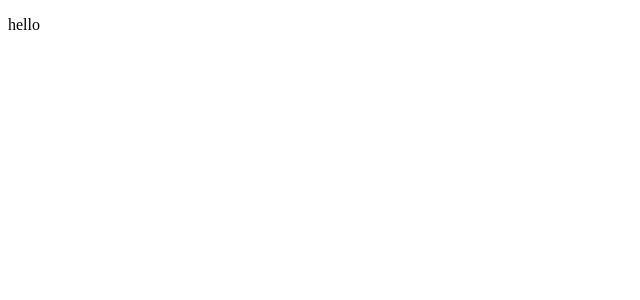
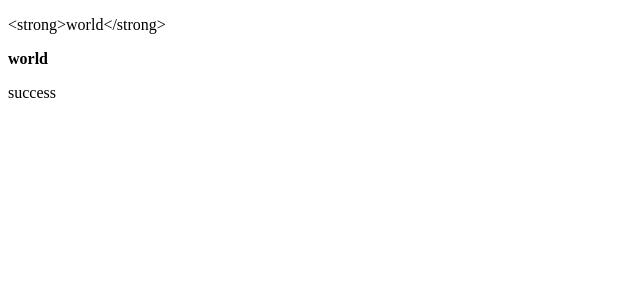
Before and after one commit to mazeyqian/multipage-template, a Vue app: page / in a window 1280 px wide. Shown: the top 300 px of the page, without its empty margins (0-640 px from the left). Built offline with nearby package versions, Linux system fonts and the light colour scheme.

Commit message:
数据绑定，渲染，运算 不能直接new Vue ESLint会报错。

```diff
--- a/index.html
+++ b/index.html
@@ -2,12 +2,10 @@
 <html>
   <head>
     <meta charset="utf-8">
-    <title>vue-hello</title>
+    <title>vue-demo2</title>
   </head>
   <body>
     <div id="app">
-      <my-header></my-header>
-      hello
     </div>
     <!-- built files will be auto injected -->
   </body>
--- a/src/App.vue
+++ b/src/App.vue
@@ -1,23 +1,25 @@
 <template>
-  <div id="app">
-    <img src="./assets/logo.png">
-    <router-view/>
+  <div>
+    <p v-text="hello"></p>
+    <p v-html="hello"></p>
+    {{ status ? 'success' : 'false' }}
   </div>
 </template>
 
 <script>
 export default {
-  name: 'app'
+  data () {
+    return {
+      hello: '<strong>world</strong>',
+      num: 1,
+      status: true
+    }
+  }
 }
 </script>
 
 <style>
-#app {
-  font-family: 'Avenir', Helvetica, Arial, sans-serif;
-  -webkit-font-smoothing: antialiased;
-  -moz-osx-font-smoothing: grayscale;
-  text-align: center;
-  color: #2c3e50;
-  margin-top: 60px;
+html {
+  height:100%;
 }
 </style>
--- a/src/main.js
+++ b/src/main.js
@@ -1,35 +1,14 @@
 // The Vue build version to load with the `import` command
 // (runtime-only or standalone) has been set in webpack.base.conf with an alias.
 import Vue from 'vue'
-
-var myHeaderChild = {
-  template: '<p>i am my header child </p>'
-}
-
-var myHeader = {
-  template: '<p v-html="test" v-on:keydown.enter=""><component :is=""></component>this {{}} is my header</p><keep-alive><router-view></router-view></keep-alive>',
-  components: {
-    'my-header-child': myHeaderChild
-  },
-  data: function () {
-    return {
-      f: 1,
-      d: 2
-    }
-  }
-}
-/* eslint-disable no-new */
-var root = new Vue({
+import App from './App'
+let mazey = new Vue({
   el: '#app',
-  data: {
-    word: 'hello world2'
-  },
-  components: {
-    'my-header': myHeader
+  render: function (h) {
+    return h(App)
   }
 })
 
-root.$data
-root.$on('emit', function () {
-
+Vue.use({
+  mazey
 })
```
